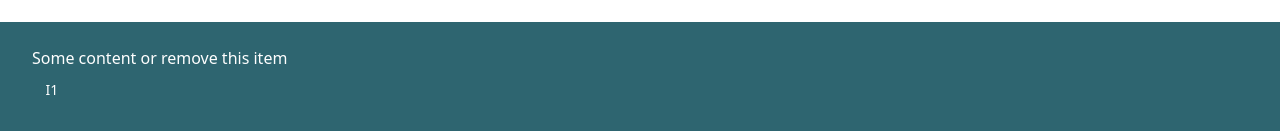
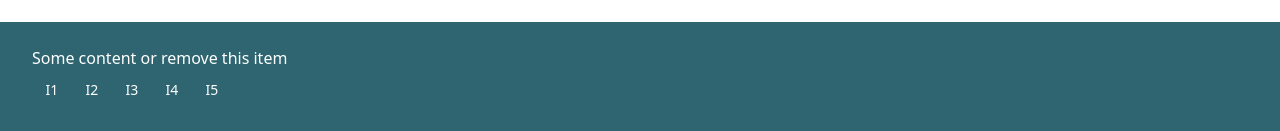
Before and after one commit to Justin-Bento/justin-bento-portfolio, a Next.js app: page / in a window 1280 px wide. Shown: the part 898-1029 px from the top of the page. Built offline with nearby package versions, Linux system fonts and the light colour scheme.

Commit message:
Included some dummy icons for better representation

```diff
--- a/components/Footer.tsx
+++ b/components/Footer.tsx
@@ -5,11 +5,39 @@ export default function Footer() {
     <footer className="bg-easternblue-700 overflow-hidden">
       <div className="container mx-auto py-4 sm:py-6">
         <p className="text-white">Some content or remove this item</p>
-        <ul role="list" className="text-white">
+        <ul role="list" className="flex items-center list-none text-white">
           <li>
             <a href="www.example_website.com">
               <Button variant="ghost" size="icon">
                 I1
+              </Button>
+            </a>
+          </li>
+          <li>
+            <a href="www.example_website.com">
+              <Button variant="ghost" size="icon">
+                I2
+              </Button>
+            </a>
+          </li>
+          <li>
+            <a href="www.example_website.com">
+              <Button variant="ghost" size="icon">
+                I3
+              </Button>
+            </a>
+          </li>
+          <li>
+            <a href="www.example_website.com">
+              <Button variant="ghost" size="icon">
+                I4
+              </Button>
+            </a>
+          </li>
+          <li>
+            <a href="www.example_website.com">
+              <Button variant="ghost" size="icon">
+                I5
               </Button>
             </a>
           </li>
```
